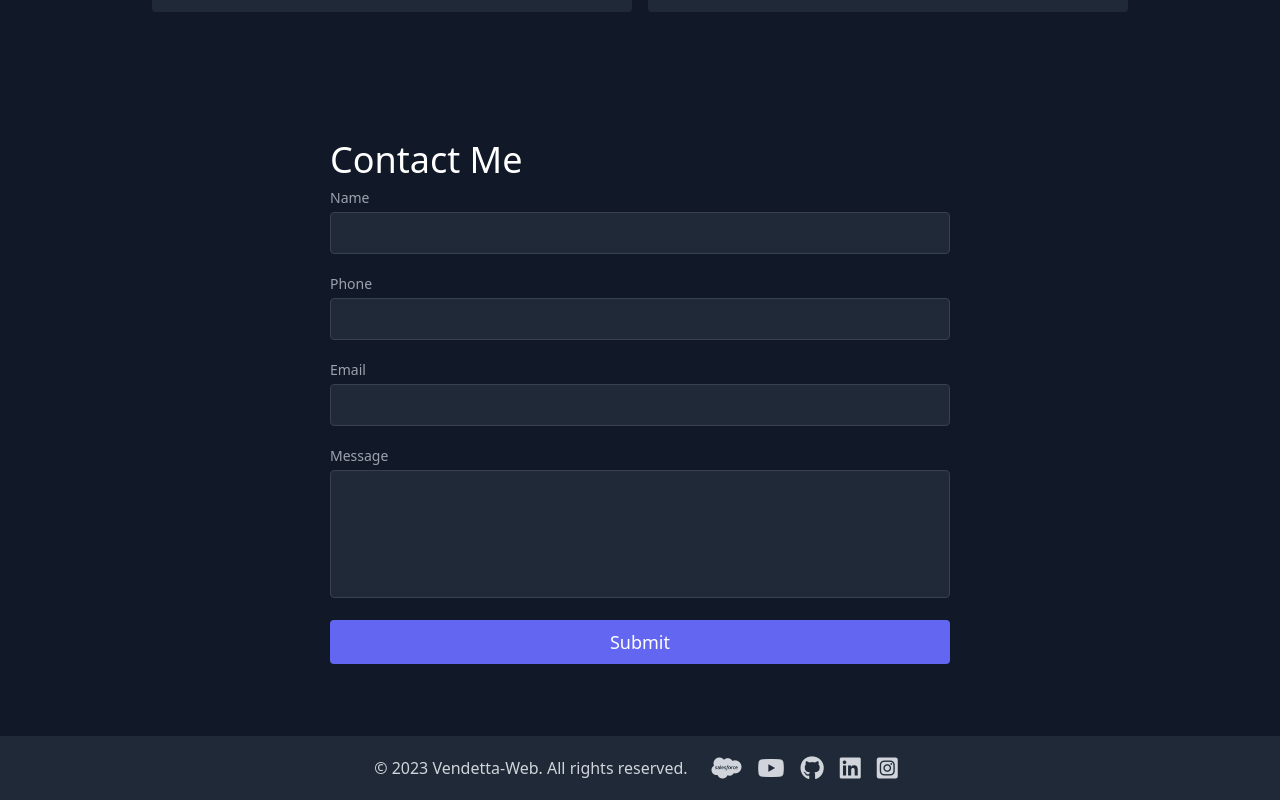
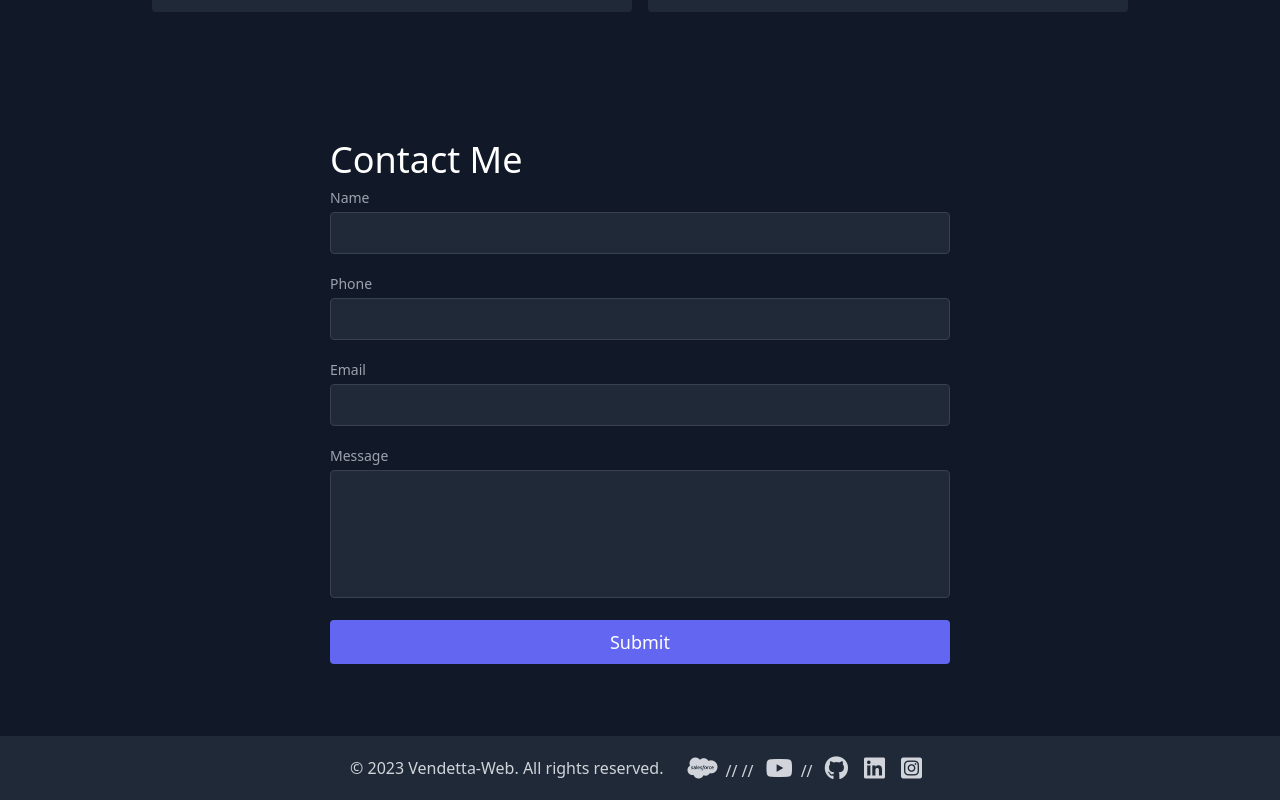
Before and after one commit to vendetta-web/my-portfolio, a React (Create React App) app: page / in a window 1280 px wide. Shown: the part 2585-3385 px from the top of the page. Built offline with nearby package versions, Linux system fonts and the light colour scheme.

Commit message:
Update Footer.js
comment the YT link

```diff
--- a/src/components/Footer.js
+++ b/src/components/Footer.js
@@ -11,9 +11,9 @@ export default function Footer() {
         <a href="https://www.salesforce.com/trailblazer/saurabhdixit2303" target="_blank" rel="noopener noreferrer">
           <i className="fa-brands fa-salesforce text-gray-300 text-2xl mx-2 hover:text-blue-500"></i>
         </a>
-        <a href="https://youtube.com" target="_blank" rel="noopener noreferrer">
-          <i className="fa-brands fa-youtube text-gray-300 text-2xl mx-2 hover:text-red-700"></i>
-        </a>
+        // <a href="https://youtube.com" target="_blank" rel="noopener noreferrer">
+        //   <i className="fa-brands fa-youtube text-gray-300 text-2xl mx-2 hover:text-red-700"></i>
+        // </a>
         <a href="https://github.com/vendetta-web" target="_blank" rel="noopener noreferrer">
           <i className="fa-brands fa-github text-gray-300 text-2xl mx-2 hover:text-white"></i>
         </a>
```
